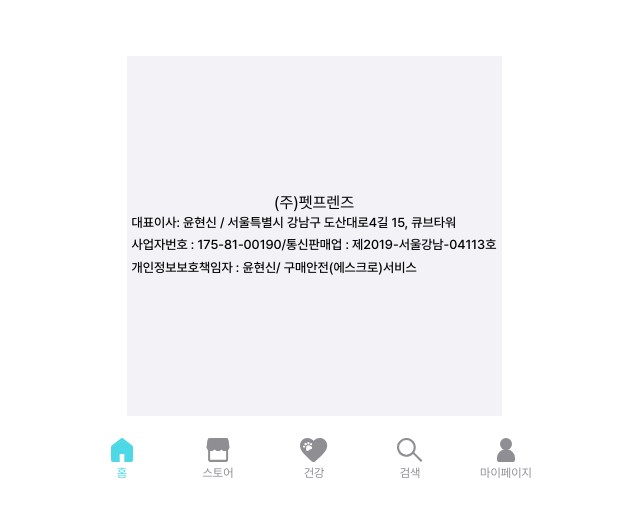
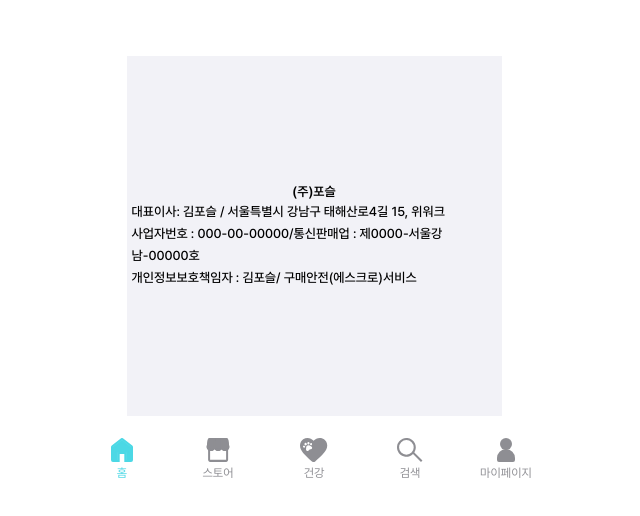
Before and after one commit to Ureca-6-PawSeul/PawSeul, a React (Vite) app in the folder frontend/: page / in a window 1280 px wide. Shown: the top 516 px of the page, without its empty margins (326-966 px from the left). Built offline with nearby package versions, Linux system fonts and the light colour scheme; what emotion-reset would draw is missing.

Commit message:
fix: footer 오타 수정(LUP-46)

```diff
--- a/frontend/src/components/common/Footer/index.tsx
+++ b/frontend/src/components/common/Footer/index.tsx
@@ -12,13 +12,13 @@ export const Footer = () => {
       height={360}
       padding="5px"
     >
-      <Text typo="label3">(주)펫프렌즈</Text>
+      <Text typo="Label2">(주)포슬</Text>
       <Text typo="Body3">
-        대표이사: 윤현신 / 서울특별시 강남구 도산대로4길 15, 큐브타워
+        대표이사: 김포슬 / 서울특별시 강남구 태해산로4길 15, 위워크
         <br />
-        사업자번호 : 175-81-00190/통신판매업 : 제2019-서울강남-04113호
+        사업자번호 : 000-00-00000/통신판매업 : 제0000-서울강남-00000호
         <br />
-        개인정보보호책임자 : 윤현신/ 구매안전(에스크로)서비스
+        개인정보보호책임자 : 김포슬/ 구매안전(에스크로)서비스
       </Text>
     </Flex>
   );
```
